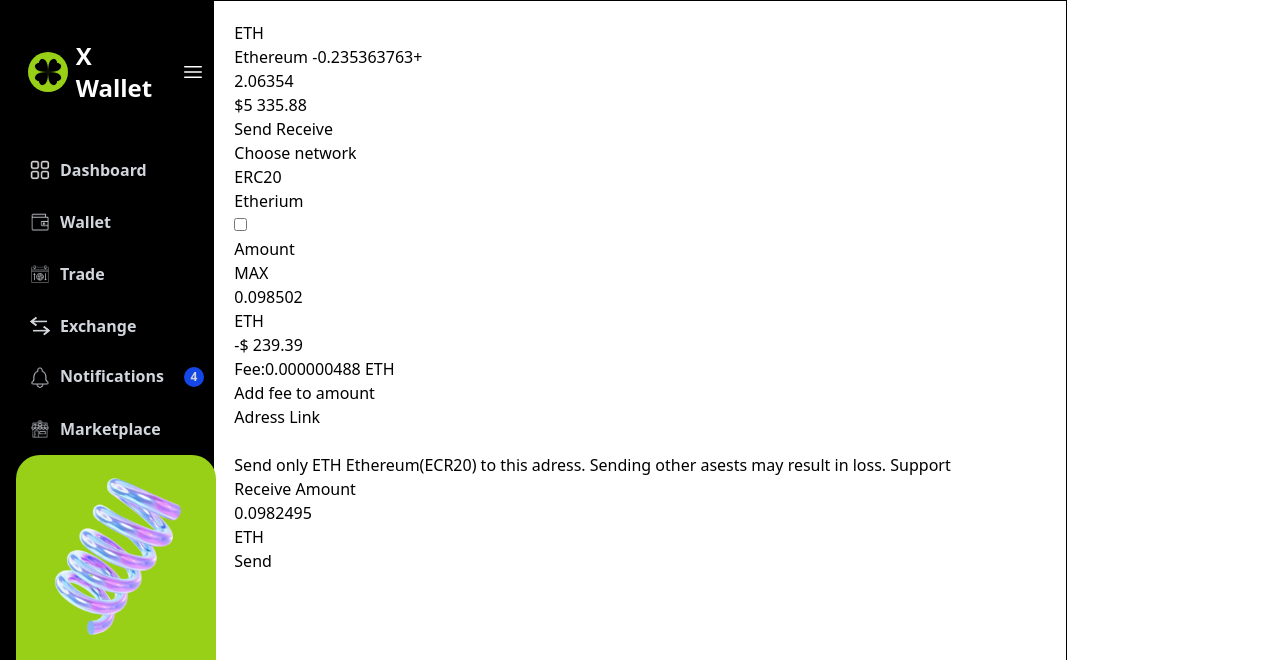
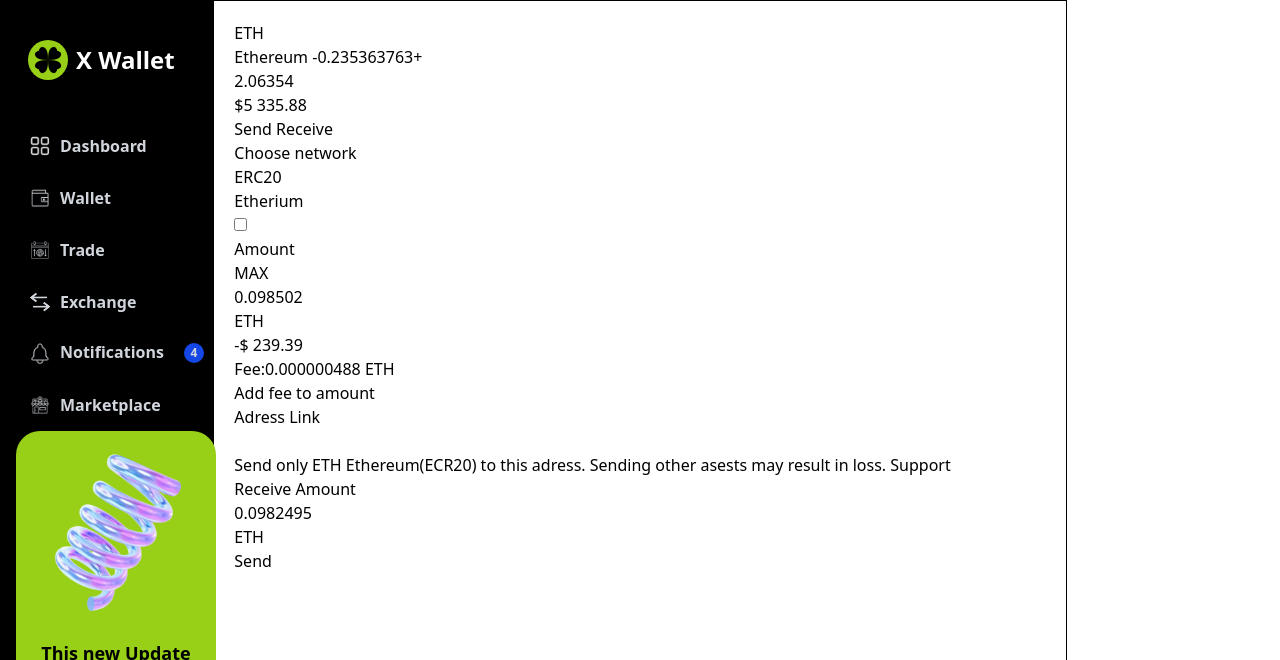
Before and after one commit to Ife-Banks/Crypto-Wallet, a website: page index.html in a window 1280 px wide. Shown: the top 660 px of the page. Drawn offline with Linux system fonts and the light colour scheme.

Commit message:
Nav created

```diff
--- a/index.html
+++ b/index.html
@@ -8,7 +8,7 @@
 </head>
 <body>
     <div class="grid grid-cols-6 relative  h-screen justify-evenly">
-<nav class="bg-black text-white col-span-2 absolute sm:relative  w-full md:pt-10 pt-2 pb-2 flex flex-col pl-2  sm:block sm:max-md:w-60 md:col-span-2 lg:col-span-1">
+<nav class="bg-black text-white col-span-2 absolute sm:relative  w-full md:pt-10 pt-2 pb-2 flex flex-col pl-2  sm:block sm:max-md:w-60 md:col-span-2 lg:col-span-1 ">
     <div class="flex items-center justify-between gap-x-2 pl-5 postion:fixed  pr-2"><!--nav head-->
        <div class="flex gap-x-2 items-center ">
         <div class="bg-green rounded-full p-1 flex items-align">
@@ -16,7 +16,7 @@
         </div><!--For nav SVG-->
         <h1 class="text-2xl font-semibold shadow-sm">X Wallet</h1>
        </div>
-      <div class="" id="burger">
+      <div class="md:hidden" id="burger">
         <svg xmlns="http://www.w3.org/2000/svg" fill="none" viewBox="0 0 24 24" stroke-width="1.5" stroke="currentColor" class="size-6" >
             <path stroke-linecap="round" stroke-linejoin="round" d="M3.75 6.75h16.5M3.75 12h16.5m-16.5 5.25h16.5" />
           </svg>
```
Also changed, not shown: public/output.css.
